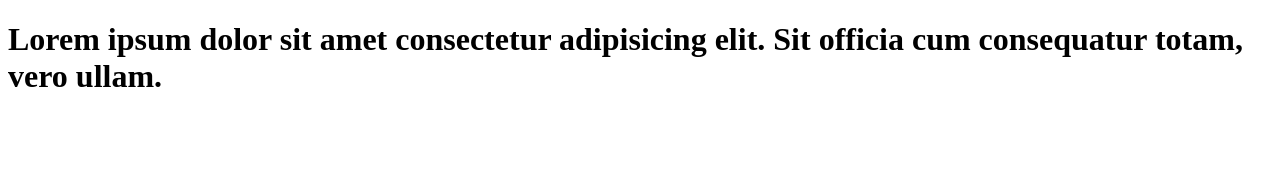
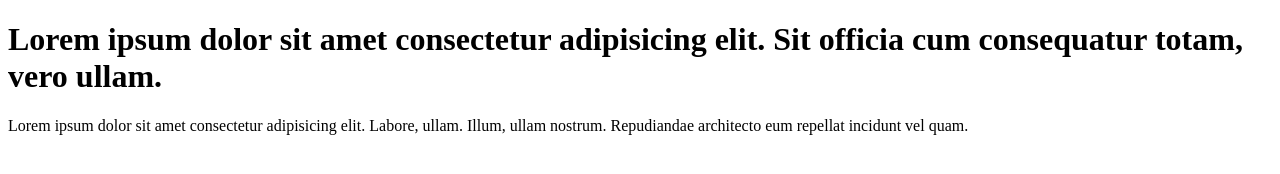
Before and after one commit to AbdelaliEch/learning-git, a plain HTML site: page index.html in a window 1280 px wide. Drawn offline with Linux system fonts and the light colour scheme.

Commit message:
add paragraph to code

```diff
--- a/index.html
+++ b/index.html
@@ -7,5 +7,7 @@
 </head>
 <body>
     <h1>Lorem ipsum dolor sit amet consectetur adipisicing elit. Sit officia cum consequatur totam, vero ullam.</h1>
+    <p>Lorem ipsum dolor sit amet consectetur adipisicing elit.
+        Labore, ullam. Illum, ullam nostrum. Repudiandae architecto eum repellat incidunt vel quam.</p>
 </body>
 </html>
```
